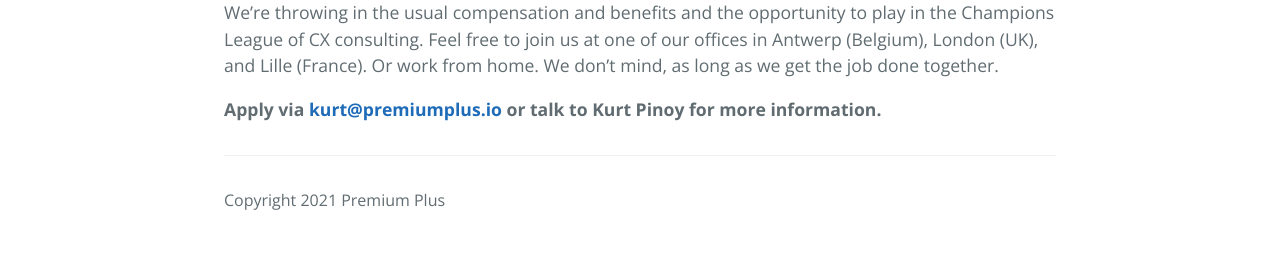
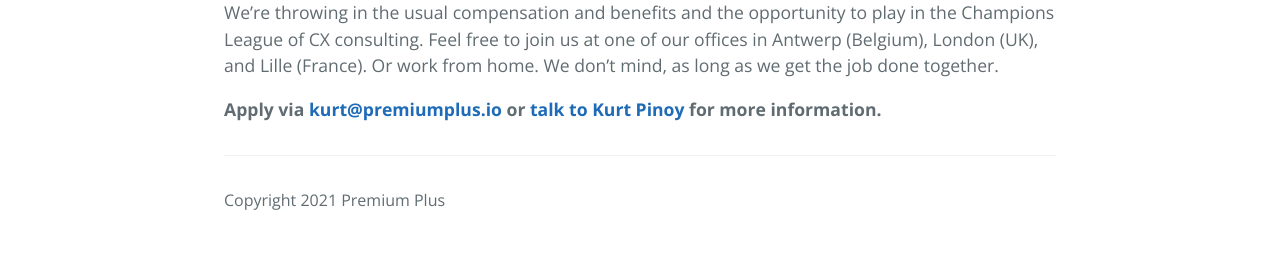
Before and after one commit to premium-plus-io/jobs, a Jekyll site: the page built from _posts/2021-04-13-cx-consultant.md, in a window 1280 px wide. Shown: the part 1076-1333 px from the top of the page. Built offline with Jekyll 4.4.1, drawn with Linux system fonts in a browser that asks for light colours; part of the change alters nothing that is shown.

```diff
--- a/_posts/2021-04-13-cx-consultant.md
+++ b/_posts/2021-04-13-cx-consultant.md
@@ -24,4 +24,4 @@ As a Zendesk CX Consultant, you will guide and train clients to use Zendesk bett
 
 Put your Zendesk expertise to work and give your career a boost. Join our multi-award-winning team. We're throwing in the usual compensation and benefits and the opportunity to play in the Champions League of CX consulting. Feel free to join us at one of our offices in Antwerp (Belgium), London (UK), and Lille (France). Or work from home. We don’t mind, as long as we get the job done together.
 
-**Apply via [kurt@premiumplus.io](mailto:kurt@premiumplus.io) or talk to Kurt Pinoy for more information.**
+**Apply via [kurt@premiumplus.io](mailto:kurt@premiumplus.io) or [talk to Kurt Pinoy](https://www.linkedin.com/in/kurtpinoy/) for more information.**
```
